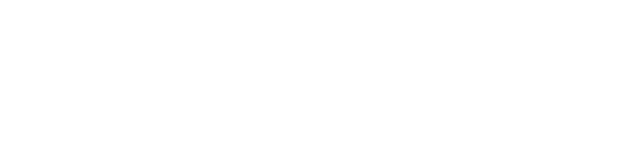
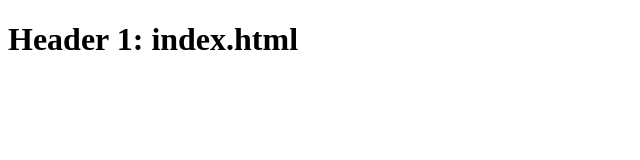
Before and after one commit to saifulurp/project2, a plain HTML site: page index.html in a window 1280 px wide. Shown: the whole page, without its empty margins (0-640 px from the left). Drawn offline with Linux system fonts and the light colour scheme.

Commit message:
Added Heading

```diff
--- a/index.html
+++ b/index.html
@@ -6,6 +6,6 @@
     <title>Sample Code</title>
 </head>
 <body>
-
+    <h1>Header 1: index.html</h1>
 </body>
 </html>
```
